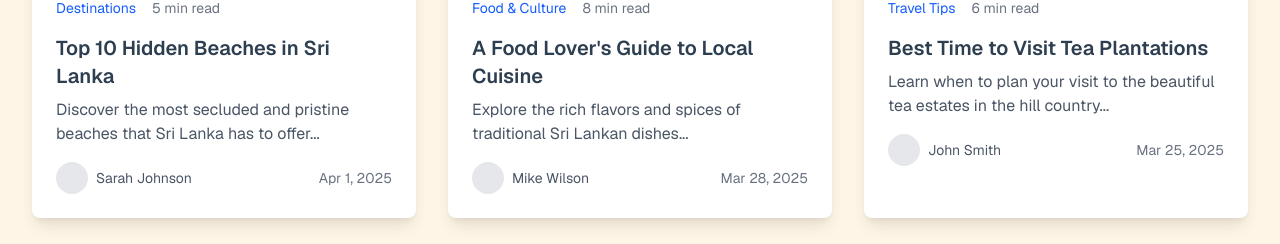
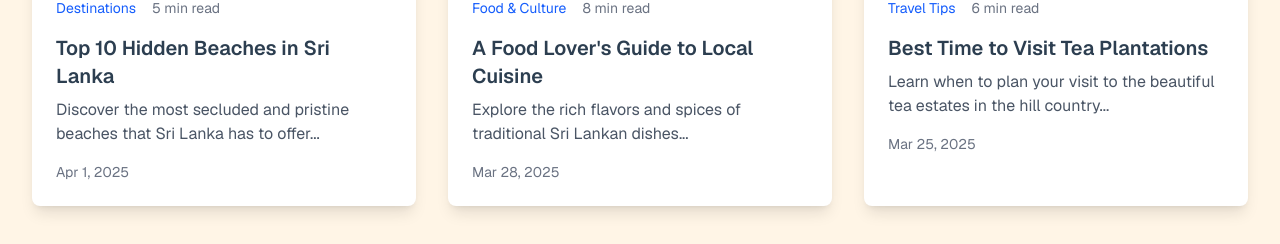
Before and after one commit to dinethnarada/travel-mock, a Next.js app: page /blog in a window 1280 px wide. Shown: the part 1014-1258 px from the top of the page. Built offline with nearby package versions, Linux system fonts and the light colour scheme.

Commit message:
remove author images from blog

```diff
--- a/src/app/blog/page.tsx
+++ b/src/app/blog/page.tsx
@@ -7,7 +7,6 @@ const blogPosts = [
     title: "Top 10 Hidden Beaches in Sri Lanka",
     excerpt: "Discover the most secluded and pristine beaches that Sri Lanka has to offer...",
     image: "/images/blog/beaches.jpg",
-    author: "Sarah Johnson",
     date: "2025-04-01",
     category: "Destinations",
     readTime: "5 min read"
@@ -17,7 +16,6 @@ const blogPosts = [
     title: "A Food Lover's Guide to Local Cuisine",
     excerpt: "Explore the rich flavors and spices of traditional Sri Lankan dishes...",
     image: "/images/blog/food.jpg",
-    author: "Mike Wilson",
     date: "2025-03-28",
     category: "Food & Culture",
     readTime: "8 min read"
@@ -27,7 +25,6 @@ const blogPosts = [
     title: "Best Time to Visit Tea Plantations",
     excerpt: "Learn when to plan your visit to the beautiful tea estates in the hill country...",
     image: "/images/blog/tea.jpg",
-    author: "John Smith",
     date: "2025-03-25",
     category: "Travel Tips",
     readTime: "6 min read"
@@ -121,10 +118,7 @@ export default function BlogPage() {
                 </h3>
                 <p className="text-gray-600 mb-4">{post.excerpt}</p>
                 <div className="flex items-center justify-between">
-                  <div className="flex items-center gap-2">
-                    <div className="w-8 h-8 rounded-full bg-gray-200" />
-                    <span className="text-sm text-gray-600">{post.author}</span>
-                  </div>
+
                   <span className="text-sm text-gray-500">
                     {new Date(post.date).toLocaleDateString('en-US', {
                       month: 'short',
```
